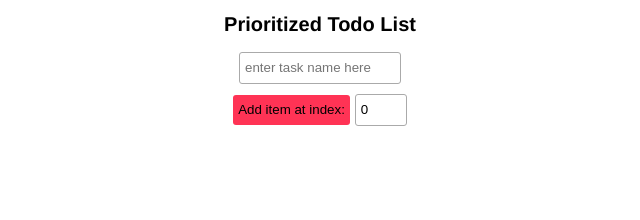
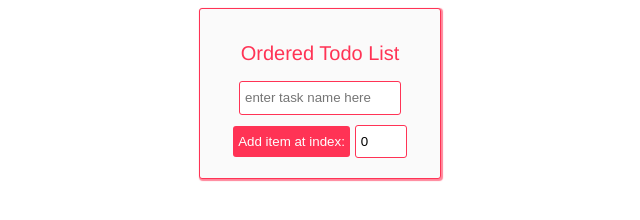
Before and after one commit to awesomeduude/React-Todo-App, a React app: page / in a window 1280 px wide. Shown: the whole page, without its empty margins (320-960 px from the left). Built offline with nearby package versions, Linux system fonts and the light colour scheme.

Commit message:
red color scheme

```diff
--- a/src/css/style.css
+++ b/src/css/style.css
@@ -1,28 +1,40 @@
 body{
   font-family:'Helvetica'
 }
+input,.container{
+  border: 1px solid #ff3355;
+}
 h1{
+  font-weight: 100;
   font-size: 1.25em;
+  color:#ff3355;
+
 }
 .container{
   text-align: center;
   width: 200px;
   margin: 0 auto;
+  padding: 20px;
+  background-color: #fafafa;
+  border-radius: 3px;
+  box-shadow: 1px 1px 1px 1px rgba(255,51,85,.6)
+
 }
 input[type='text'] {
   width: 150px;
   margin-bottom: 10px;
 }
+input:focus  {
+  border: 2px solid #ff3355;
+}
 button, input {
   outline: none;
-  line-height: 1.5;
+  line-height: 1.6;
   border-radius: 3px;
   padding: 5px;
 }
-input {
-  border: 1px solid #aaa;
-}
 button{
+  color: #fefefe;
   margin-right: 5px;
   border: none;
   background-color: #ff3355;
@@ -31,6 +43,8 @@ button{
 li{
   list-style-position: inside;
   text-align: left;
+  font-weight: 100;
+
 }
 .strike{
   text-decoration: line-through;
--- a/src/js/components/TodoApp.js
+++ b/src/js/components/TodoApp.js
@@ -22,7 +22,7 @@ export default class TodoApp extends React.Component {
   render() {
     return (
       <div className='container'>
-        <h1>Prioritized Todo List</h1>
+        <h1>Ordered Todo List</h1>
         <TodoList items={this.state.items}/>
         <form onSubmit={this.handleSubmit.bind(this)}>
           <input placeholder='enter task name here' type='text' onChange={this.onChange.bind(this)} value={this.state.text}/>
```
